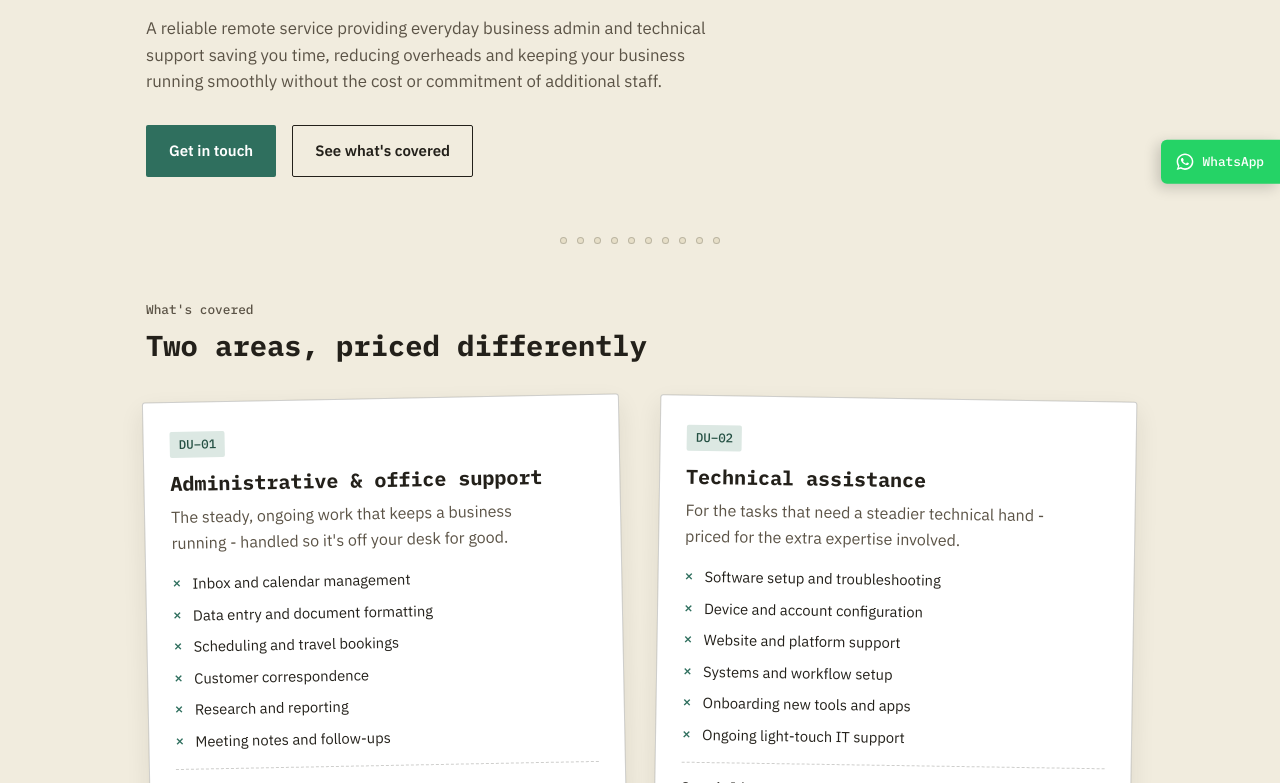
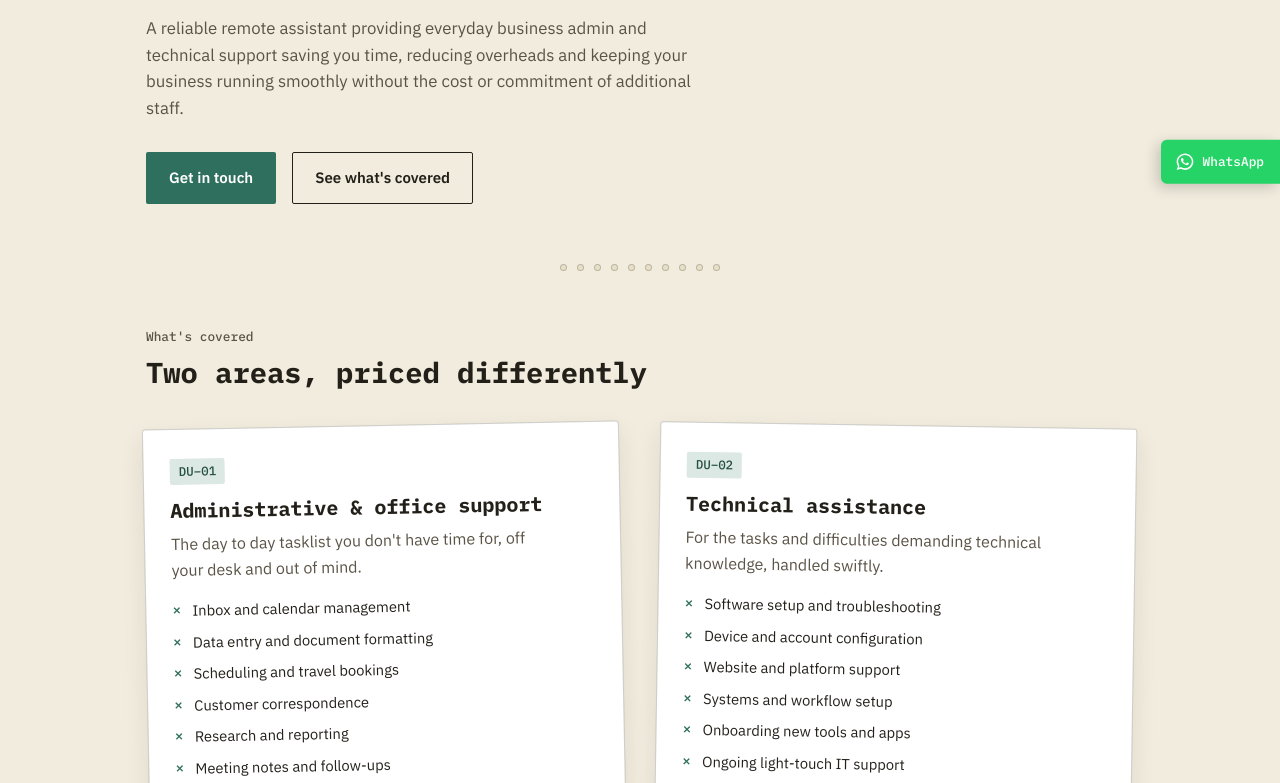
Before and after one commit to d-umbrella/website-vta2, a plain HTML site: page index.html in a window 1280 px wide. Shown: the part 318-1101 px from the top of the page. Drawn offline with Linux system fonts and the light colour scheme.

Commit message:
Update index.html

```diff
--- a/index.html
+++ b/index.html
@@ -396,7 +396,7 @@
       <span class="ticket-ref">Remote admin &amp; technical support · Scotland</span>
     </div>
     <h1>What is Digital Umbrella?</h1>
-    <p class="hero-sub">A reliable remote service providing everyday business admin and technical support saving you time, reducing overheads and keeping your business running smoothly without the cost or commitment of additional staff.</p>
+    <p class="hero-sub">A reliable remote assistant providing everyday business admin and technical support saving you time, reducing overheads and keeping your business running smoothly without the cost or commitment of additional staff.</p>
     <div class="hero-actions">
       <a href="#contact" class="btn btn-stamp">Get in touch</a>
       <a href="#services" class="btn btn-outline">See what's covered</a>
@@ -414,7 +414,7 @@
       <div class="card tilt-a">
         <span class="card-ref">DU–01</span>
         <h3>Administrative &amp; office support</h3>
-        <p>The steady, ongoing work that keeps a business running - handled so it's off your desk for good.</p>
+        <p>The day to day tasklist you don't have time for, off your desk and out of mind.</p>
         <ul class="card-tasks">
           <li>Inbox and calendar management</li>
           <li>Data entry and document formatting</li>
@@ -428,7 +428,7 @@
       <div class="card tilt-b">
         <span class="card-ref">DU–02</span>
         <h3>Technical assistance</h3>
-        <p>For the tasks that need a steadier technical hand - priced for the extra expertise involved.</p>
+        <p>For the tasks and difficulties demanding technical knowledge, handled swiftly.</p>
         <ul class="card-tasks">
           <li>Software setup and troubleshooting</li>
           <li>Device and account configuration</li>
```
